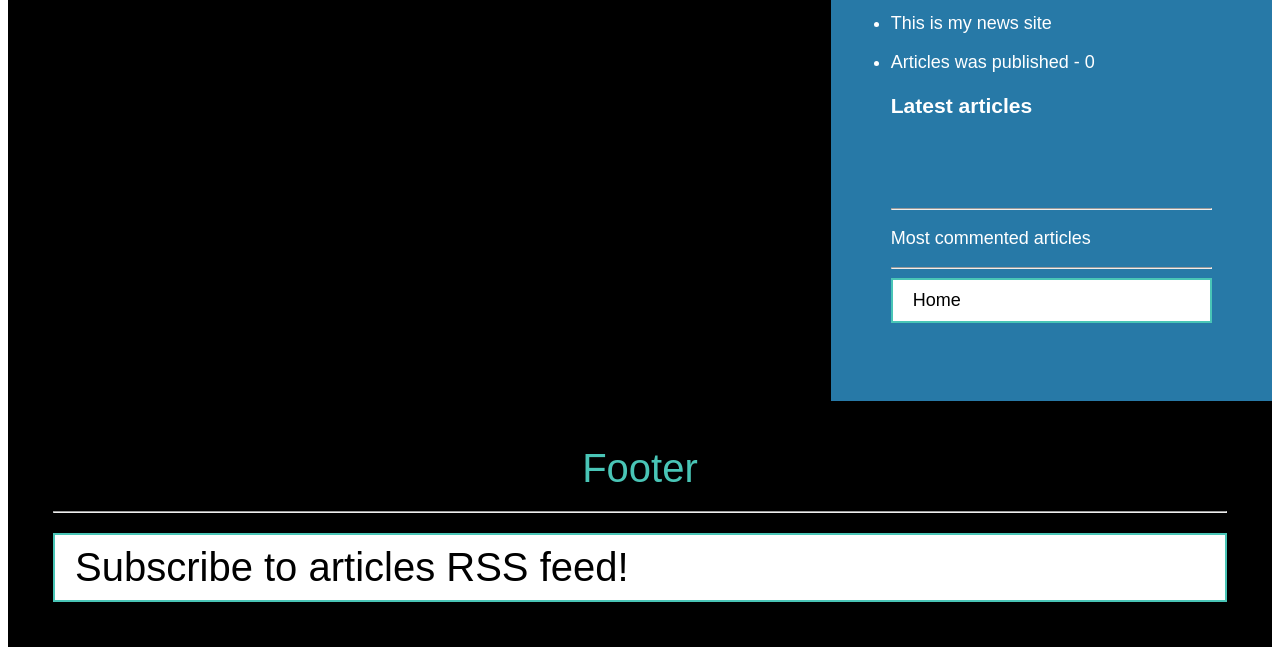
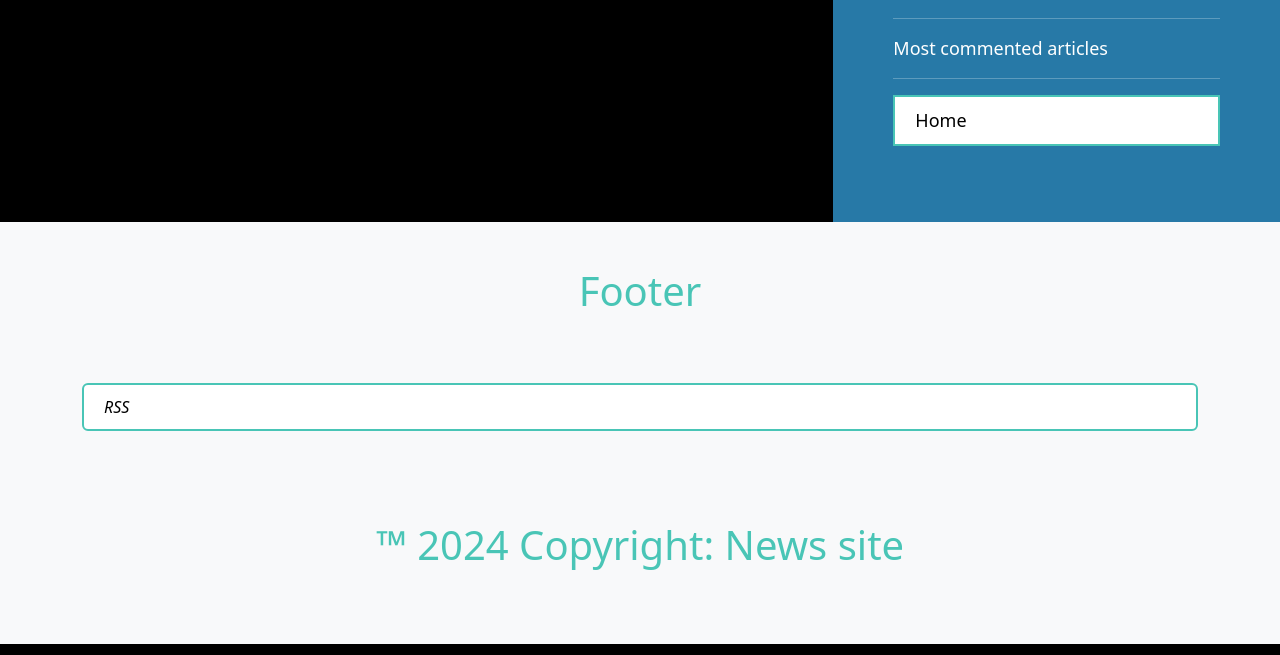
Before and after one commit to heywhereismymind/my_news_site_project, a Django app: page /news/ in a window 1280 px wide. Shown: the part 398-1053 px from the top of the page. Run offline with Django 4.2, Linux system fonts and the light colour scheme; data that the repository does not hold is empty; parts of the project's set-up code (start-up, migrations or seed data) failed here and were passed over.

Commit message:
connect bootstrap in base.html

```diff
--- a/mywebsite/news/templates/news/base.html
+++ b/mywebsite/news/templates/news/base.html
@@ -1,11 +1,16 @@
 {% load static %}
 {% load news_tags %}
 <!DOCTYPE html>
-<html>
+<html lang="en">
+
 <head>
     <title>{% block title %}{% endblock %}</title>
-    <link href="{% static 'css/style.css' %}" rel="stylesheet">
+    <meta charset="utf-8">
+    <meta name="viewport" content="width=device-width, initial-scale=1">
+    <link href="{% static 'css/style.css' %}" rel="stylesheet" type="text/css" />
+    <link href="https://cdn.jsdelivr.net/npm/bootstrap@5.3.3/dist/css/bootstrap.min.css" rel="stylesheet" integrity="sha384-QWTKZyjpPEjISv5WaRU9OFeRpok6YctnYmDr5pNlyT2bRjXh0JMhjY6hW+ALEwIH" crossorigin="anonymous">
 </head>
+
 <body>
 <header>
     <h2>News site</h2>
@@ -31,9 +36,9 @@
             {% get_most_commented_articles as most_commented_articles %}
             <p>Most commented articles</p>
             {% for article in most_commented_articles %}
-            <li>
-                <a href="{{ article.get_absolute_url }}">{{ article.headline }}</a>
-            </li>
+                <li>
+                    <a href="{{ article.get_absolute_url }}">{{ article.headline }}</a>
+                </li>
             {% endfor %}
 
             <hr>
@@ -44,11 +49,18 @@
     </nav>
 </section>
 
-<footer>
-    Footer
-    <hr>
-    <a href="{% url 'news:article_feed' %}">
-        Subscribe to articles RSS feed!
-    </a>
+<footer class="text-center bg-body-tertiary">
+    <h1>Footer</h1>
+    <br>
+    <div class="container">
+        <a data-mdb-ripple-init class="btn btn-primary" role="button" data-mdb-ripple-color="dark"
+           href="{% url 'news:article_feed' %}">
+            <i class="fa fa-rss" aria-hidden="true">RSS</i>
+        </a>
+    </div>
+    <br>
+    <div class="text-center p-4" style="background-color: rgba(0,0,0,0.0.05);">
+        ™ 2024 Copyright: News site
+    </div>
 </footer>
 </body>
```
